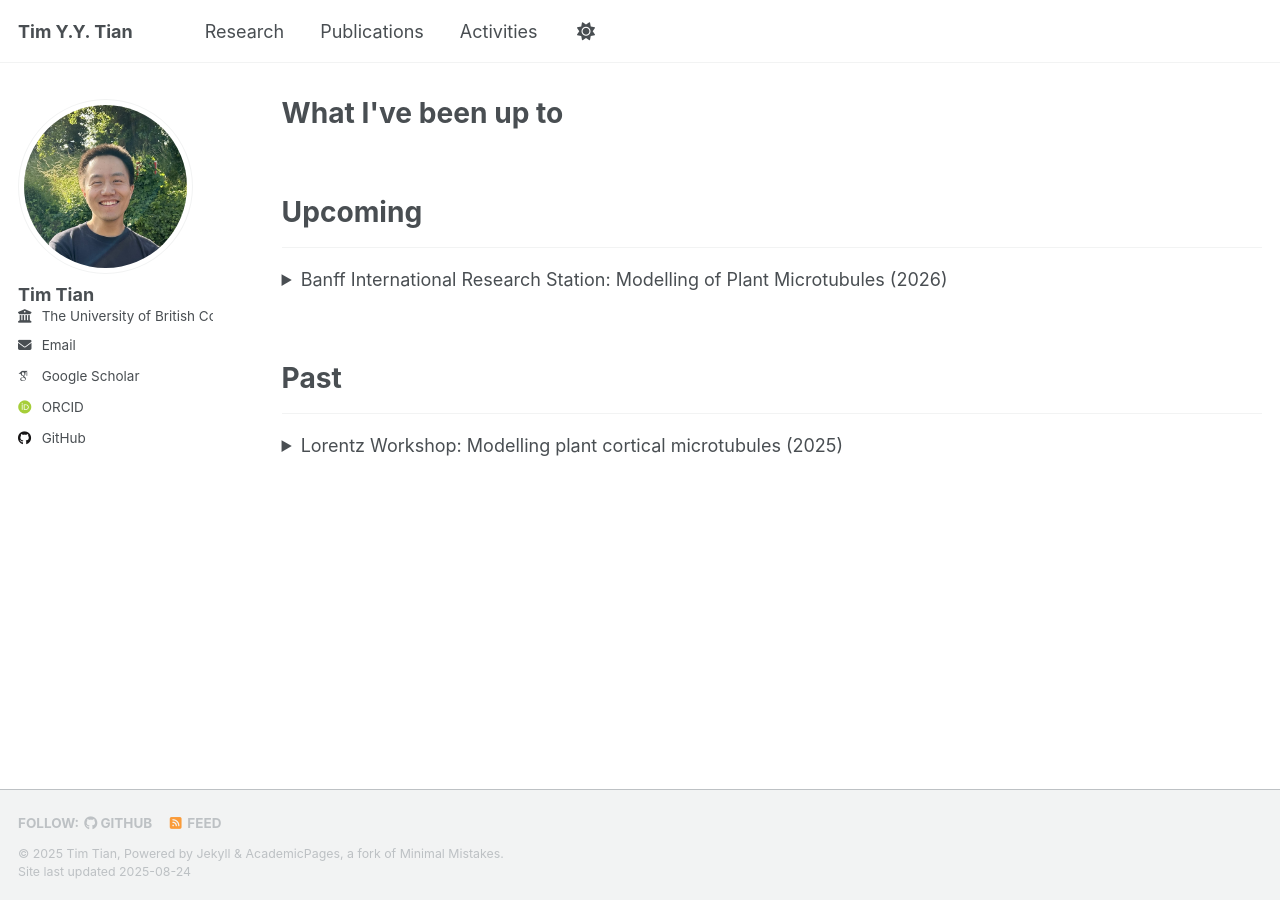
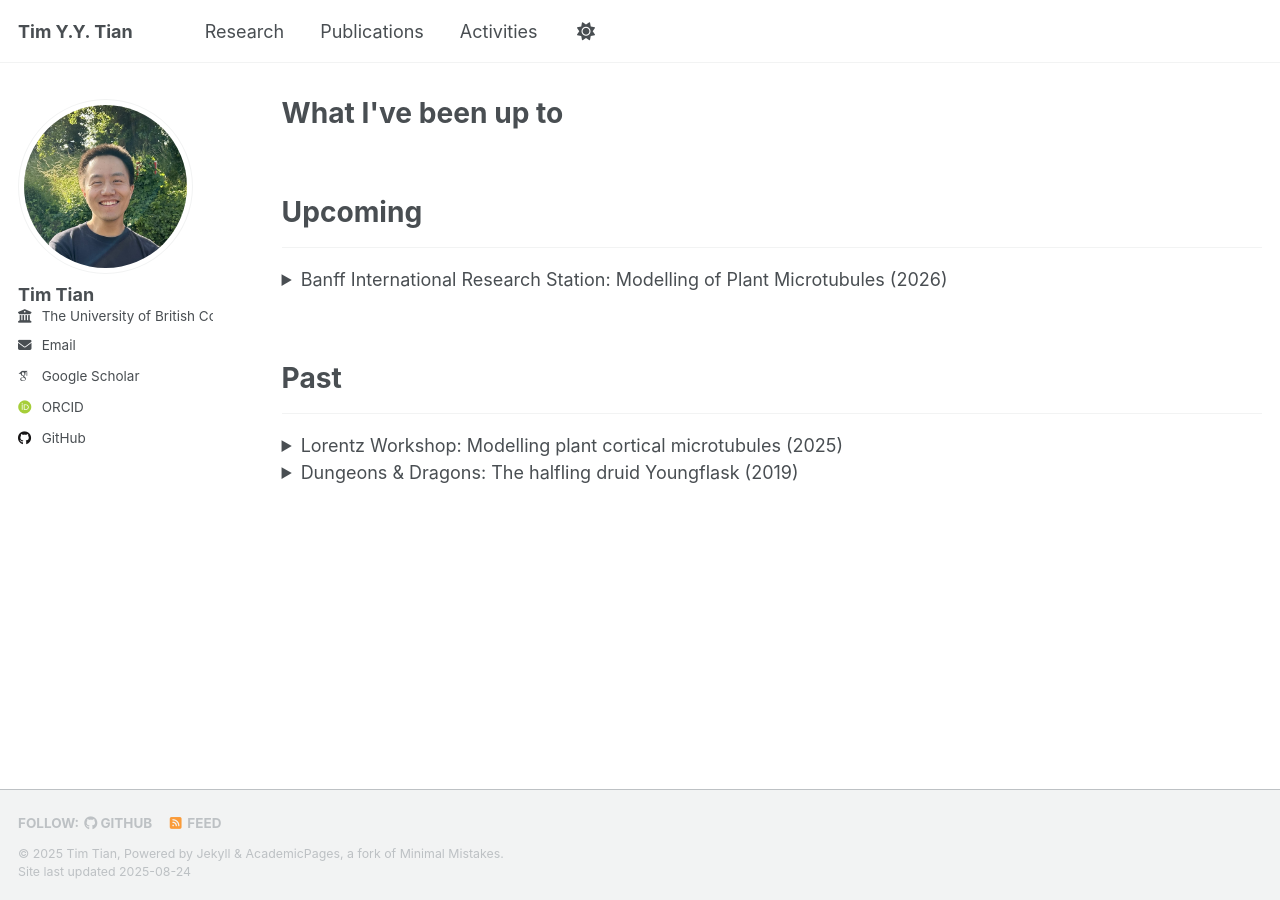
Before and after one commit to yytimtian/yytimtian.github.io, a Jekyll site: the page built from _pages/activities.md, in a window 1280 px wide. Built offline with Jekyll 4.4.1, drawn with Linux system fonts in a browser that asks for light colours; some web fonts are replaced; a script that is not in the unit is left out.

Commit message:
Update activities.md
Corrected past activities omission.

```diff
--- a/_pages/activities.md
+++ b/_pages/activities.md
@@ -28,3 +28,8 @@ There has been a lot of interest in modelling this system, resulting in many com
 
 Left: our snazzy poster. Right: CMT simulation on a bunny, made by <a href="https://www.bandanchakrabortty.com/">Bandan Chakrabortty</a> and <a href="https://www.jic.ac.uk/people/richard-smith/">Richard Smith</a> with <a href="https://github.com/HiBandan/modelCMT">Cortical Sim 3D</a> during the workshop.
 </details>
+
+<details>
+<summary>Dungeons & Dragons: The halfling druid Youngflask (2019)</summary>
+There has been a lot of interest in playing this game, resulting in many incomplete campaigns. I co-played one such campaign, DMed by <a href="https://github.com/SpencerKi">Spencer Ki</a>.
+</details>
```
